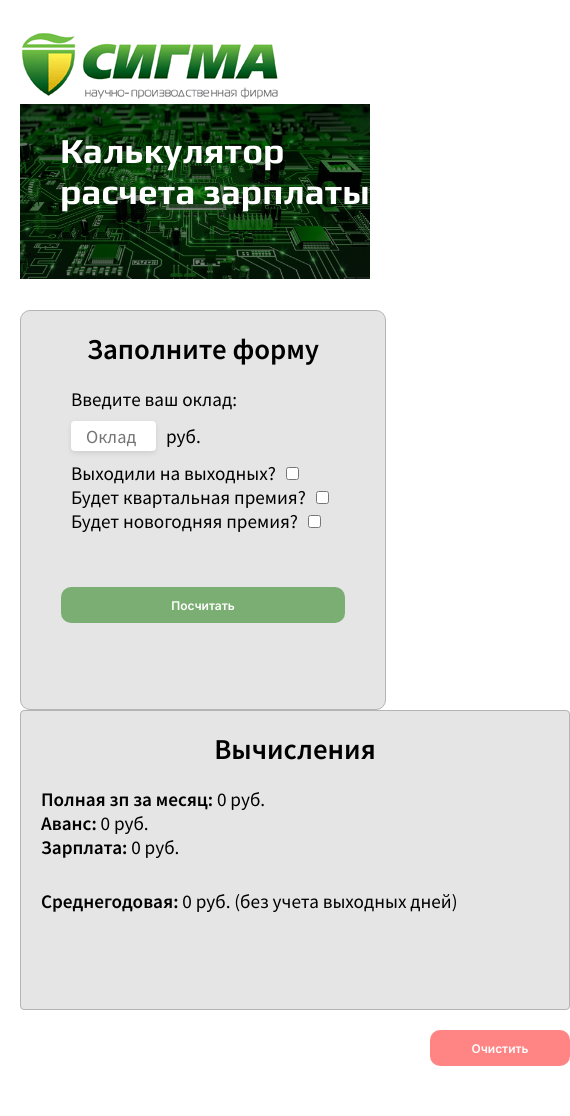
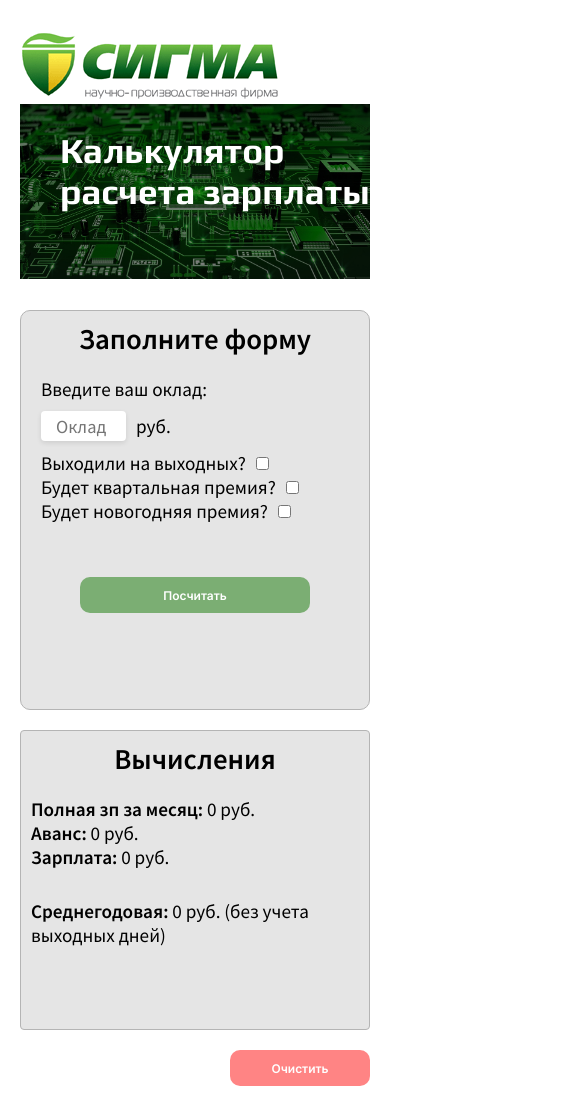
Before and after one commit to fundamentum71/sigma-salary, a React (Create React App) app: page / in a window 390 px wide. Shown: the whole page, 570 px wide, since content can reach past the window. Built offline with nearby package versions, Linux system fonts and the light colour scheme; the HTML template or start-up script is replaced by a standard one.

Commit message:
добавил чуть адаптива

```diff
--- a/src/components/addForm/addForm.module.scss
+++ b/src/components/addForm/addForm.module.scss
@@ -1,14 +1,22 @@
 @import '../../style/variables.scss';
 .addForm {
 	font-size: 1.2rem;
-	max-width: 400px;
 	min-height: 400px;
-	//margin: 0 auto;
+	margin-bottom: 20px;
+	margin-right: 20px;
 	border: 1px solid $placeholderText-color;
 	border-radius: 10px;
 	padding: 20px 40px 40px 40px;
+	background-color: $mainBG-color;
+	@media (max-width: 885px) {
+		width: 100%;
+		margin-right: 0px;
+	}
 
-	background-color: $mainBG-color;
+	@media (max-width: 390px) {
+		padding: 10px;
+	}
+
 	h2 {
 		text-align: center;
 		margin-bottom: 20px;
@@ -39,6 +47,9 @@
 		display: block;
 		margin: 0 auto;
 		margin-top: 54px;
+		@media (max-width: 885px) {
+			width: 70%;
+		}
 
 		cursor: pointer;
 		border: none;
--- a/src/components/app/app.module.scss
+++ b/src/components/app/app.module.scss
@@ -13,4 +13,9 @@
 	display: flex;
 	justify-content: space-between;
 	flex-wrap: wrap;
+
+	@media (max-width: 885px) {
+		flex-direction: column;
+		align-items: center;
+	}
 }
--- a/src/components/resultField/resultField.module.scss
+++ b/src/components/resultField/resultField.module.scss
@@ -7,6 +7,17 @@
 	width: 550px;
 	min-height: 300px;
 	padding: 20px;
+
+	@media (max-width: 975px) {
+		width: 460px;
+	}
+	@media (max-width: 885px) {
+		width: 100%;
+	}
+	@media (max-width: 390px) {
+		padding: 10px;
+	}
+
 	h2 {
 		text-align: center;
 		margin-bottom: 20px;
@@ -45,6 +56,7 @@
 	display: flex;
 	flex-direction: column;
 	align-items: flex-end;
+	width: 100%;
 }
 
 .averageAnnual {
```
